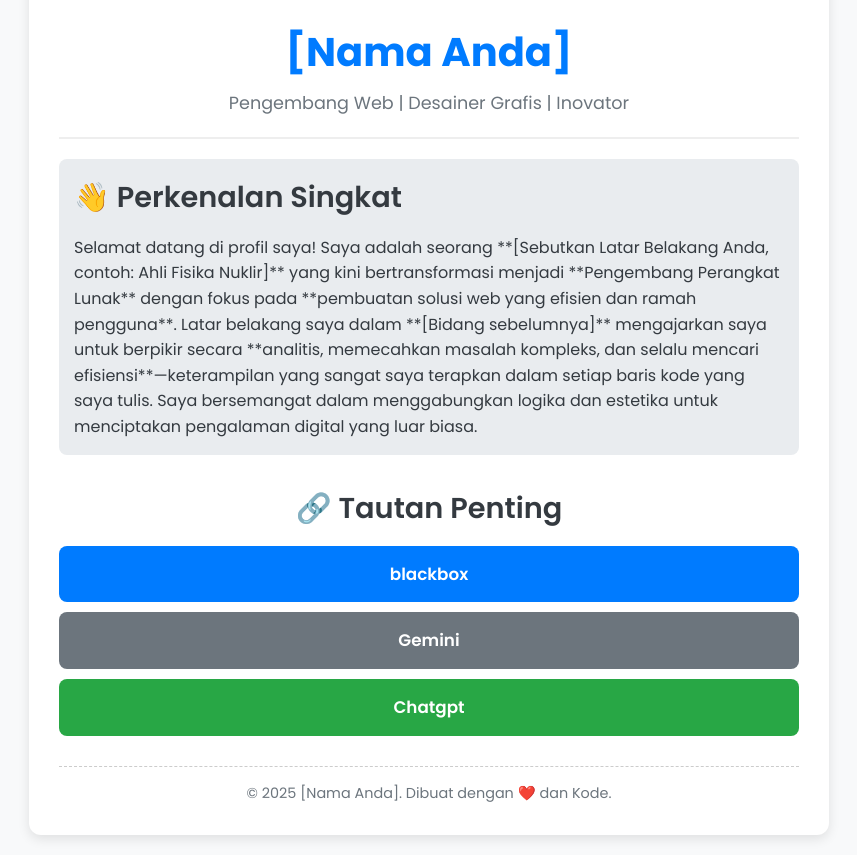
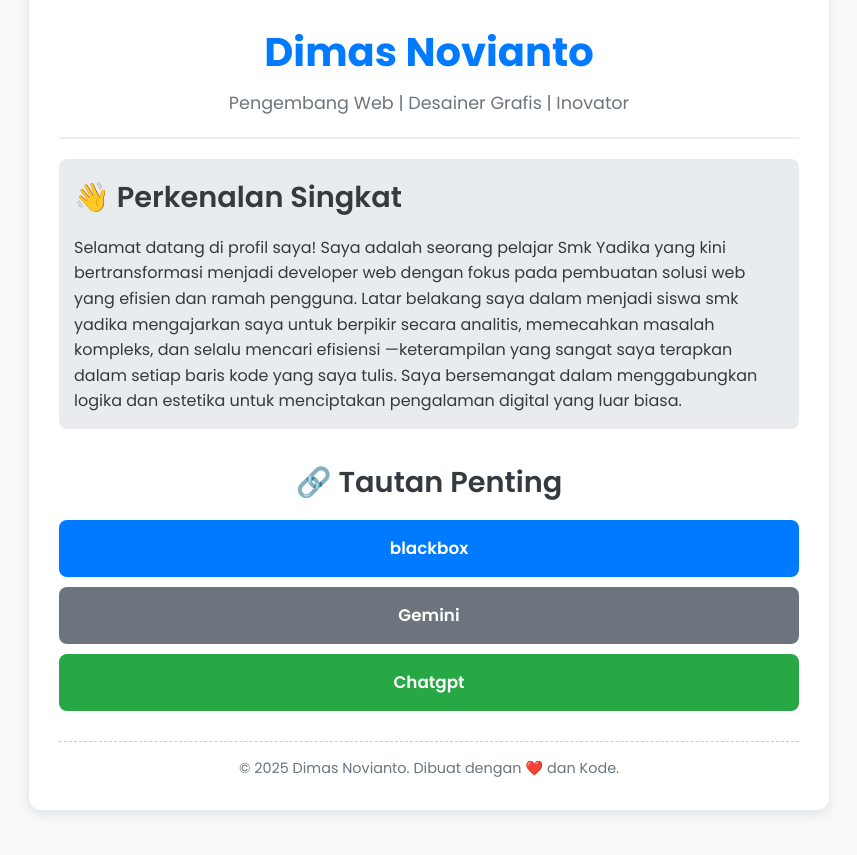
Before and after one commit to Youmawari6/Dimas, a plain HTML site: page index.html in a window 1280 px wide. Shown: the part 203-1058 px from the top of the page, without its empty margins (211-1068 px from the left). After the commit the page ends 1033 px from the top, so only its background shows below. Drawn offline with Linux system fonts and the light colour scheme.

Commit message:
Update index.html

```diff
--- a/index.html
+++ b/index.html
@@ -3,7 +3,7 @@
 <head>
     <meta charset="UTF-8">
     <meta name="viewport" content="width=device-width, initial-scale=1.0">
-    <title>Profil [Nama Anda]</title>
+    <title>Profil Dimas Novianto </title>
     <link href="https://fonts.googleapis.com/css2?family=Poppins:wght@300;400;600;700&display=swap" rel="stylesheet">
 
     <style>
@@ -187,14 +187,14 @@
     <div class="profile-container">
         <header class="profile-header">
             <img src="https://via.placeholder.com/150/007bff/ffffff?text=Foto" alt="Foto Profil" class="profile-image">
-            <h1>[Nama Anda]</h1>
+            <h1>Dimas Novianto </h1>
             <p class="title">Pengembang Web | Desainer Grafis | Inovator</p>
         </header>
 
         <section class="profile-intro">
             <h2>👋 Perkenalan Singkat</h2>
             <p>
-                Selamat datang di profil saya! Saya adalah seorang **[Sebutkan Latar Belakang Anda, contoh: Ahli Fisika Nuklir]** yang kini bertransformasi menjadi **Pengembang Perangkat Lunak** dengan fokus pada **pembuatan solusi web yang efisien dan ramah pengguna**. Latar belakang saya dalam **[Bidang sebelumnya]** mengajarkan saya untuk berpikir secara **analitis, memecahkan masalah kompleks, dan selalu mencari efisiensi**—keterampilan yang sangat saya terapkan dalam setiap baris kode yang saya tulis. Saya bersemangat dalam menggabungkan logika dan estetika untuk menciptakan pengalaman digital yang luar biasa.
+                Selamat datang di profil saya! Saya adalah seorang pelajar Smk Yadika yang kini bertransformasi menjadi developer web dengan fokus pada pembuatan solusi web yang efisien dan ramah pengguna. Latar belakang saya dalam menjadi siswa smk yadika mengajarkan saya untuk berpikir secara analitis, memecahkan masalah kompleks, dan selalu mencari efisiensi —keterampilan yang sangat saya terapkan dalam setiap baris kode yang saya tulis. Saya bersemangat dalam menggabungkan logika dan estetika untuk menciptakan pengalaman digital yang luar biasa.
             </p>
         </section>
 
@@ -212,7 +212,7 @@
         </section>
 
         <footer>
-            <p>&copy; 2025 [Nama Anda]. Dibuat dengan ❤️ dan Kode.</p>
+            <p>&copy; 2025 Dimas Novianto. Dibuat dengan ❤️ dan Kode.</p>
         </footer>
     </div>
 </body>
```
